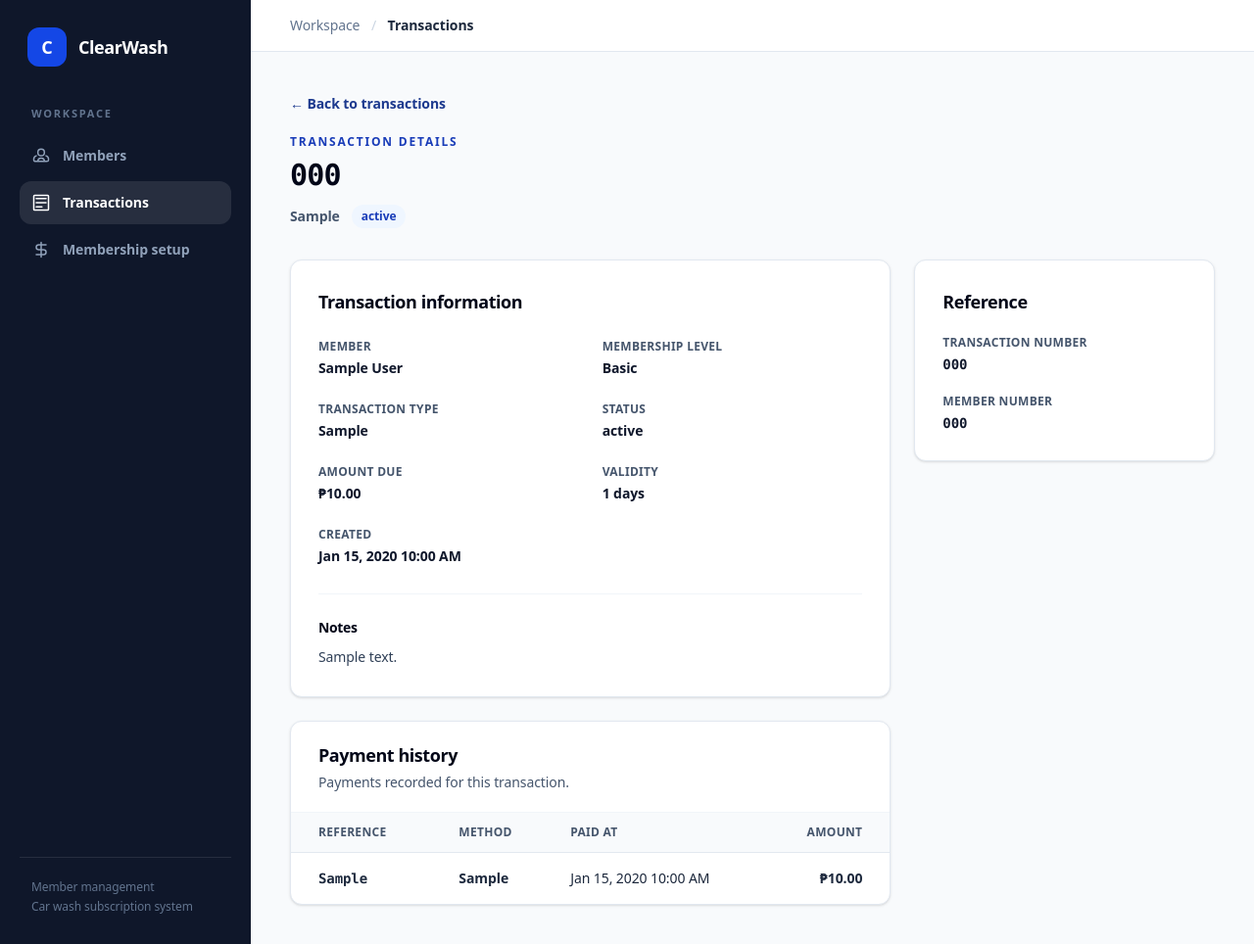
After one commit to Sebastiannn12/ClearWash-Project, a Laravel app: page /transactions/1 in a window 1280 px wide. The commit adds this page. Shown: the whole page at 98% size. Run offline with Laravel 12, Linux system fonts and the light colour scheme; data comes from the database, SQL or seed files in the repository; tables that the repository leaves empty hold one stand-in row (values such as "Sample post"); style sheets or scripts are compiled from the project's sources.

Commit message:
Complete membership transaction creation workflow

```diff
--- /dev/null
+++ b/app/Http/Controllers/MembershipTransactionController.php
@@ -0,0 +1,123 @@
+<?php
+
+namespace App\Http\Controllers;
+
+use App\Http\Requests\StoreMembershipTransactionRequest;
+use App\Models\Member;
+use App\Models\MembershipLevel;
+use App\Models\MembershipTransaction;
+use App\TransactionStatus;
+use App\TransactionType;
+use Illuminate\Http\Request;
+use Illuminate\Support\Facades\DB;
+use Illuminate\Validation\ValidationException;
+
+class MembershipTransactionController extends Controller
+{
+    /**
+     * Display a listing of the resource.
+     */
+    public function index()
+    {
+        $transactions = MembershipTransaction::with(['member', 'membershipLevel'])
+            ->latest()
+            ->get();
+
+        return view('transactions.index', compact('transactions'));
+    }
+
+    /**
+     * Show the form for creating a new resource.
+     */
+    public function create()
+    {
+        $members = Member::orderBy('first_name')->get();
+
+        $levels = MembershipLevel::where('is_active', true)->get();
+
+        return view('transactions.create', compact('members', 'levels'));
+    }
+
+    /**
+     * Store a newly created resource in storage.
+     */
+    public function store(StoreMembershipTransactionRequest $request)
+    {
+        $validated = $request->validated();
+
+        $level = MembershipLevel::findOrFail(
+            $validated['membership_level_id']
+        );
+
+        if (! $level->is_active) {
+            throw ValidationException::withMessages([
+                'membership_level_id' => 'This membership level is inactive.',
+            ]);
+        }
+
+        $transaction = DB::transaction(function () use ($validated, $level) {
+            if (
+                $validated['type'] === TransactionType::Application->value
+                && MembershipTransaction::where('member_id', $validated['member_id'])
+                    ->where('type', TransactionType::Application->value)
+                    ->exists()
+            ) {
+                throw ValidationException::withMessages([
+                    'type' => 'This member already has a membership application.',
+                ]);
+            }
+
+            return MembershipTransaction::create([
+                'member_id' => $validated['member_id'],
+                'membership_level_id' => $level->id,
+                'type' => $validated['type'],
+                'status' => TransactionStatus::Pending->value,
+                'amount_due' => $level->fee,
+                'validity_days' => $level->validity_days,
+                'notes' => $validated['notes'] ?? null,
+            ]);
+        });
+
+        return redirect()
+            ->route('transactions.show', $transaction)
+            ->with('success', 'Membership transaction created successfully.');
+    }
+
+    /**
+     * Display the specified resource.
+     */
+    public function show(MembershipTransaction $transaction)
+    {
+        $transaction->load([
+            'member',
+            'membershipLevel',
+            'payments',
+        ]);
+
+        return view('transactions.show', compact('transaction'));
+    }
+
+    /**
+     * Show the form for editing the specified resource.
+     */
+    public function edit(MembershipTransaction $membershipTransaction)
+    {
+        //
+    }
+
+    /**
+     * Update the specified resource in storage.
+     */
+    public function update(Request $request, MembershipTransaction $membershipTransaction)
+    {
+        //
+    }
+
+    /**
+     * Remove the specified resource from storage.
+     */
+    public function destroy(MembershipTransaction $membershipTransaction)
+    {
+        //
+    }
+}
--- a/app/Models/MembershipTransaction.php
+++ b/app/Models/MembershipTransaction.php
@@ -11,16 +11,40 @@ class MembershipTransaction extends Model
 {
     /** @use HasFactory<\Database\Factories\MembershipTransactionFactory> */
     use HasFactory;
+    protected $fillable = [
+        'member_id',
+        'membership_level_id',
+        'type',
+        'status',
+        'amount_due',
+        'validity_days',
+        'notes',
+    ];
 
-    public function member(): BelongsTo{
+    public function member(): BelongsTo
+    {
         return $this->belongsTo(Member::class);
     }
 
-    public function membershipLevel(): BelongsTo{
+    public function membershipLevel(): BelongsTo
+    {
         return $this->belongsTo(MembershipLevel::class);
     }
 
-    public function payments(): HasMany{
+    public function payments(): HasMany
+    {
         return $this->hasMany(Payment::class);
     }
+
+    protected static function booted(): void
+    {
+        static::created(function (MembershipTransaction $transaction): void {
+            $transaction->reference_number = 'TXN-'
+                . $transaction->created_at->format('Y')
+                . '-'
+                . str_pad((string) $transaction->id, 6, '0', STR_PAD_LEFT);
+
+            $transaction->saveQuietly();
+        });
+    }
 }
--- a/resources/views/layouts/app.blade.php
+++ b/resources/views/layouts/app.blade.php
@@ -19,6 +19,10 @@
                     <svg class="size-5" fill="none" stroke="currentColor" stroke-width="1.8" viewBox="0 0 24 24" aria-hidden="true"><path stroke-linecap="round" stroke-linejoin="round" d="M16 19a4 4 0 0 0-8 0m8 0H8m8 0h3a2 2 0 0 0 2-2v-1a4 4 0 0 0-3-3.87M8 19H5a2 2 0 0 1-2-2v-1a4 4 0 0 1 3-3.87M12 12a4 4 0 1 0 0-8 4 4 0 0 0 0 8Z"/></svg>
                     Members
                 </a>
+                <a href="{{ route('transactions.index') }}" class="flex items-center gap-3 rounded-xl px-3 py-3 text-sm font-semibold transition-colors {{ request()->routeIs('transactions.*') ? 'bg-white/10 text-white' : 'text-slate-400 hover:bg-white/5 hover:text-white' }}">
+                    <svg class="size-5" fill="none" stroke="currentColor" stroke-width="1.8" viewBox="0 0 24 24" aria-hidden="true"><path stroke-linecap="round" stroke-linejoin="round" d="M6 7h12M6 12h12M6 17h7M4 3h16a1 1 0 0 1 1 1v16a1 1 0 0 1-1 1H4a1 1 0 0 1-1-1V4a1 1 0 0 1 1-1Z"/></svg>
+                    Transactions
+                </a>
                 <a href="{{ route('membership-settings.index') }}" class="flex items-center gap-3 rounded-xl px-3 py-3 text-sm font-semibold transition-colors {{ request()->routeIs('membership-settings.*') ? 'bg-white/10 text-white' : 'text-slate-400 hover:bg-white/5 hover:text-white' }}">
                     <svg class="size-5" fill="none" stroke="currentColor" stroke-width="1.8" viewBox="0 0 24 24" aria-hidden="true"><path stroke-linecap="round" stroke-linejoin="round" d="M12 3v18m6-15H9a3 3 0 0 0 0 6h6a3 3 0 0 1 0 6H6"/></svg>
                     Membership setup
@@ -32,9 +36,11 @@
                 <div class="mx-auto flex max-w-7xl items-center justify-between gap-4 px-5 py-4 sm:px-8 lg:px-10">
                     <div class="flex items-center gap-3">
                         <span class="flex size-9 items-center justify-center rounded-lg bg-[#0F172A] font-bold text-white lg:hidden">C</span>
-                        <span class="text-sm font-medium text-slate-500">Workspace <span class="mx-2 text-slate-300">/</span> <span class="font-semibold text-slate-800">{{ request()->routeIs('membership-settings.*') ? 'Membership setup' : 'Members' }}</span></span>
+                        <span class="text-sm font-medium text-slate-500">Workspace <span class="mx-2 text-slate-300">/</span> <span class="font-semibold text-slate-800">{{ request()->routeIs('membership-settings.*') ? 'Membership setup' : (request()->routeIs('transactions.*') ? 'Transactions' : 'Members') }}</span></span>
                     </div>
-                    @if (! request()->routeIs('membership-settings.*'))
+                    @if (request()->routeIs('transactions.index'))
+                        <a href="{{ route('transactions.create') }}" class="hidden rounded-lg bg-[#1E3A8A] px-4 py-2.5 text-sm font-semibold text-white shadow-sm transition-colors hover:bg-blue-900 focus-visible:outline-2 focus-visible:outline-offset-2 focus-visible:outline-blue-700 sm:inline-flex">+ Create Transaction</a>
+                    @elseif (request()->routeIs('members.*') || request()->routeIs('home'))
                         <a href="{{ route('members.create') }}" class="hidden rounded-lg bg-[#1E3A8A] px-4 py-2.5 text-sm font-semibold text-white shadow-sm transition-colors hover:bg-blue-900 focus-visible:outline-2 focus-visible:outline-offset-2 focus-visible:outline-blue-700 sm:inline-flex">+ Add member</a>
                     @endif
                 </div>
--- /dev/null
+++ b/resources/views/transactions/show.blade.php
@@ -0,0 +1,114 @@
+@extends('layouts.app')
+
+@section('title', $transaction->reference_number)
+
+@section('content')
+    <a href="{{ route('transactions.index') }}" class="text-sm font-semibold text-blue-900 hover:underline">← Back to transactions</a>
+
+    <div class="mt-5 flex flex-wrap items-start justify-between gap-4">
+        <div>
+            <p class="text-xs font-bold uppercase tracking-[0.15em] text-blue-800">Transaction details</p>
+            <h1 class="mt-2 font-mono text-3xl font-bold tracking-tight text-slate-950">{{ $transaction->reference_number }}</h1>
+            <div class="mt-3 flex flex-wrap items-center gap-3">
+                <span class="text-sm font-semibold text-slate-600">{{ $transaction->type }}</span>
+                <span class="rounded-full bg-blue-50 px-2.5 py-1 text-xs font-bold text-blue-800">{{ $transaction->status }}</span>
+            </div>
+        </div>
+    </div>
+
+    <div class="mt-8 grid max-w-6xl gap-6 lg:grid-cols-[minmax(0,2fr)_minmax(280px,1fr)]">
+        <div class="space-y-6">
+            <section class="rounded-xl border border-slate-200 bg-white p-5 shadow-sm sm:p-7">
+                <h2 class="text-lg font-bold text-slate-950">Transaction information</h2>
+                <dl class="mt-6 grid gap-x-6 gap-y-6 sm:grid-cols-2">
+                    <div>
+                        <dt class="text-xs font-bold uppercase tracking-wide text-slate-600">Member</dt>
+                        <dd class="mt-1 text-sm font-semibold text-slate-900">{{ $transaction->member->full_name }}</dd>
+                    </div>
+                    <div>
+                        <dt class="text-xs font-bold uppercase tracking-wide text-slate-600">Membership level</dt>
+                        <dd class="mt-1 text-sm font-semibold text-slate-900">{{ $transaction->membershipLevel->name }}</dd>
+                    </div>
+                    <div>
+                        <dt class="text-xs font-bold uppercase tracking-wide text-slate-600">Transaction type</dt>
+                        <dd class="mt-1 text-sm font-semibold text-slate-900">{{ $transaction->type }}</dd>
+                    </div>
+                    <div>
+                        <dt class="text-xs font-bold uppercase tracking-wide text-slate-600">Status</dt>
+                        <dd class="mt-1 text-sm font-semibold text-slate-900">{{ $transaction->status }}</dd>
+                    </div>
+                    <div>
+                        <dt class="text-xs font-bold uppercase tracking-wide text-slate-600">Amount due</dt>
+                        <dd class="mt-1 text-sm font-semibold text-slate-900">₱{{ number_format((float) $transaction->amount_due, 2) }}</dd>
+                    </div>
+                    <div>
+                        <dt class="text-xs font-bold uppercase tracking-wide text-slate-600">Validity</dt>
+                        <dd class="mt-1 text-sm font-semibold text-slate-900">{{ $transaction->validity_days }} days</dd>
+                    </div>
+                    <div>
+                        <dt class="text-xs font-bold uppercase tracking-wide text-slate-600">Created</dt>
+                        <dd class="mt-1 text-sm font-semibold text-slate-900">{{ $transaction->created_at->format('M j, Y g:i A') }}</dd>
+                    </div>
+                </dl>
+
+                <div class="mt-7 border-t border-slate-100 pt-6">
+                    <h3 class="text-sm font-bold text-slate-950">Notes</h3>
+                    <p class="mt-2 whitespace-pre-line text-sm font-medium leading-6 text-slate-700">{{ $transaction->notes ?: 'No notes added.' }}</p>
+                </div>
+            </section>
+
+            <section class="overflow-hidden rounded-xl border border-slate-200 bg-white shadow-sm">
+                <div class="border-b border-slate-100 px-5 py-5 sm:px-7">
+                    <h2 class="text-lg font-bold text-slate-950">Payment history</h2>
+                    <p class="mt-1 text-sm font-medium text-slate-600">Payments recorded for this transaction.</p>
+                </div>
+
+                @if ($transaction->payments->isEmpty())
+                    <div class="px-5 py-10 text-center sm:px-7">
+                        <p class="text-sm font-semibold text-slate-700">No payments recorded.</p>
+                        <p class="mt-1 text-sm text-slate-500">Payment activity will appear here when available.</p>
+                    </div>
+                @else
+                    <div class="overflow-x-auto">
+                        <table class="min-w-full divide-y divide-slate-200 text-left text-sm">
+                            <thead class="bg-slate-50 text-xs font-bold uppercase tracking-wide text-slate-600">
+                                <tr>
+                                    <th class="px-5 py-3 sm:px-7">Reference</th>
+                                    <th class="px-5 py-3">Method</th>
+                                    <th class="px-5 py-3">Paid at</th>
+                                    <th class="px-5 py-3 text-right sm:pr-7">Amount</th>
+                                </tr>
+                            </thead>
+                            <tbody class="divide-y divide-slate-100 text-slate-800">
+                                @foreach ($transaction->payments as $payment)
+                                    <tr>
+                                        <td class="whitespace-nowrap px-5 py-4 font-mono font-semibold sm:px-7">{{ $payment->payment_reference ?: '—' }}</td>
+                                        <td class="whitespace-nowrap px-5 py-4 font-semibold">{{ $payment->method }}</td>
+                                        <td class="whitespace-nowrap px-5 py-4 font-medium">{{ \Illuminate\Support\Carbon::parse($payment->paid_at)->format('M j, Y g:i A') }}</td>
+                                        <td class="whitespace-nowrap px-5 py-4 text-right font-bold sm:pr-7">₱{{ number_format((float) $payment->amount, 2) }}</td>
+                                    </tr>
+                                @endforeach
+                            </tbody>
+                        </table>
+                    </div>
+                @endif
+            </section>
+        </div>
+
+        <aside class="space-y-6">
+            <section class="rounded-xl border border-slate-200 bg-white p-5 shadow-sm sm:p-7">
+                <h2 class="text-lg font-bold text-slate-950">Reference</h2>
+                <dl class="mt-5 space-y-5">
+                    <div>
+                        <dt class="text-xs font-bold uppercase tracking-wide text-slate-600">Transaction number</dt>
+                        <dd class="mt-1 break-all font-mono text-sm font-semibold text-slate-900">{{ $transaction->reference_number }}</dd>
+                    </div>
+                    <div>
+                        <dt class="text-xs font-bold uppercase tracking-wide text-slate-600">Member number</dt>
+                        <dd class="mt-1 font-mono text-sm font-semibold text-slate-900">{{ $transaction->member->membership_number ?: '—' }}</dd>
+                    </div>
+                </dl>
+            </section>
+        </aside>
+    </div>
+@endsection
--- a/routes/web.php
+++ b/routes/web.php
@@ -3,6 +3,7 @@
 use App\Http\Controllers\MemberController;
 use App\Http\Controllers\MembershipSettingController;
 use Illuminate\Support\Facades\Route;
+use App\Http\Controllers\MembershipTransactionController;
 
 Route::get('/', [MemberController::class, 'index']);
 
@@ -18,3 +19,6 @@ Route::get('/membership-setup', [MembershipSettingController::class, 'index'])
     ->name('membership-settings.index');
 Route::patch('/membership-setup/levels/{membershipLevel}', [MembershipSettingController::class, 'updateLevel'])
     ->name('membership-settings.levels.update');
+
+Route::resource('transactions', MembershipTransactionController::class)
+    ->only(['index', 'create', 'store', 'show']);
```
Also changed, not shown: app/Http/Controllers/MemberController.php (+23 -1 lines), app/Http/Requests/StoreMembershipTransactionRequest.php (added, +35 -0 lines), resources/views/transactions/create.blade.php (added, +148 -0 lines), resources/views/transactions/index.blade.php (added, +52 -0 lines), tests/Feature/MemberRegistrationTransactionTest.php (added, +96 -0 lines).
